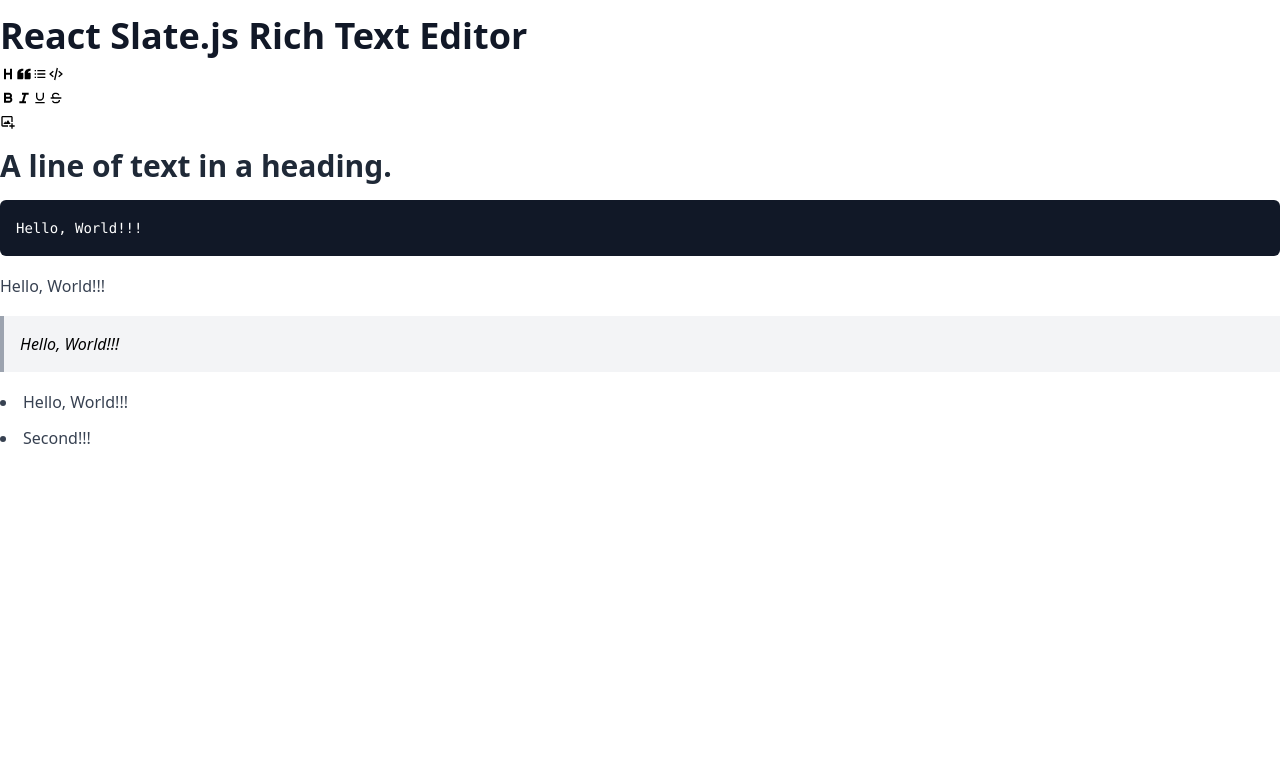
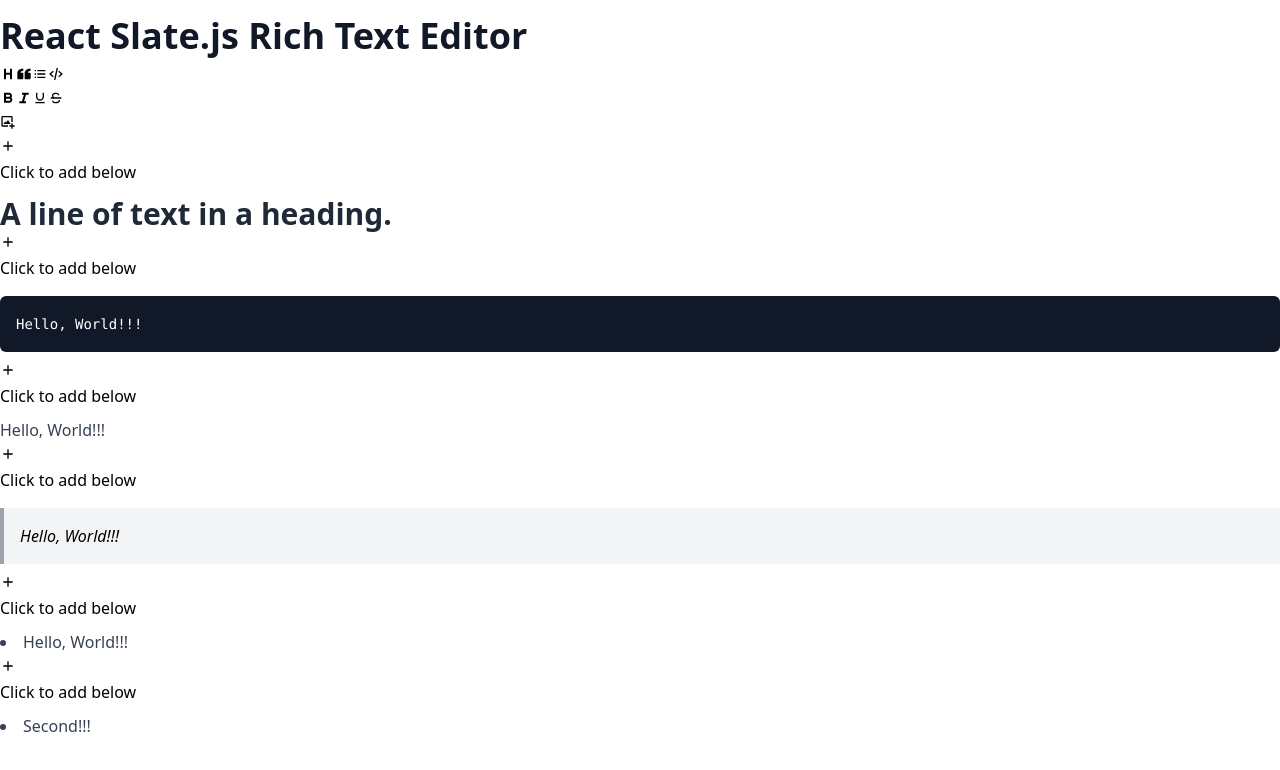
Before and after one commit to wtchrs/slatejs-example, a React (Vite) app: page / in a window 1280 px wide. Shown: the top 770 px of the page. Built offline with nearby package versions, Linux system fonts and the light colour scheme.

Commit message:
Add AddBelowButton in left side of each elements

```diff
--- a/src/Editor/EditorHandler.ts
+++ b/src/Editor/EditorHandler.ts
@@ -63,9 +63,23 @@
   if (selectedNodes.length > 0) {
     const texts = selectedNodes.map(([node]) => (node as SlateElement).children.map((n) => n.text).join())
     newCodeElement.children[0].text = texts.join('\n')
-    console.log(newCodeElement.children[0].text)
     Transforms.removeNodes(editor, {at: editor.selection as Range})
   }
 
   Transforms.insertNodes(editor, newCodeElement, {at: start})
 }
+
+export function handleBackspace(editor: CustomEditor, state: EditorState) {
+  const {selection} = editor
+  const {paragraph, code} = state
+
+  if (selection && Range.isCollapsed(selection)  && !paragraph && !code) {
+    const {offset, path} = selection.anchor
+    if (offset === 0 && path[1] === 0) {
+      Transforms.setNodes(editor, {type: CustomElementType.paragraph})
+      return
+    }
+  }
+
+  Transforms.delete(editor, {reverse: true, unit: 'character'})
+}
--- a/src/Editor/EditorHooks.ts
+++ b/src/Editor/EditorHooks.ts
@@ -2,7 +2,7 @@
 import {createEditor, Descendant, Editor, Element as SlateElement} from 'slate'
 import {withReact} from 'slate-react'
 import {withHistory} from 'slate-history'
-import {withCodeBlocks} from './plugin.ts'
+import {withCodeBlocks, withImages} from './plugin.ts'
 import {CustomElementType, Format} from './CustomTypes.ts'
 
 export type ElementState = {
@@ -49,7 +49,6 @@
 
 function getLeafState(editor: Editor) {
   const marks = Editor.marks(editor)
-  console.log(marks)
   return Object.values(Format)
     .reduce((acc, format) => {
       acc[format as Format] = Boolean(marks?.[format as Format])
@@ -58,7 +57,7 @@
 }
 
 export function useEditor() {
-  const [editor] = useState(() => withReact(withHistory(withCodeBlocks(createEditor()))))
+  const [editor] = useState(() => withReact(withHistory(withCodeBlocks(withImages(createEditor())))))
   const [state, setState] = useState<EditorState>(getInitialValue)
 
   const handleChange = useCallback((value: Descendant[]) => {
--- a/src/Editor/MyEditor.tsx
+++ b/src/Editor/MyEditor.tsx
@@ -1,11 +1,12 @@
 import {useMemo, useState} from 'react'
 import {Descendant} from 'slate'
 import {Editable, Slate} from 'slate-react'
-import renderElement from './renderElement.tsx'
+import renderEditorElement from './renderEditorElement.tsx'
 import renderLeaf from './renderLeaf.tsx'
 import Toolbar from './Toolbar'
 import {useEditor} from './EditorHooks'
-import AddImageDialog from './image/AddImageDialog.tsx'
+import AddImageDialog from './components/AddImageDialog.tsx'
+import {handleBackspace} from './EditorHandler.ts'
 
 const defaultEditorContent: Descendant[] = [
   {
@@ -51,10 +52,16 @@
       <div className="h-full flex flex-col">
         <Toolbar state={state} setDialogOpen={setDialogOpen}/>
 
-        <div className="p-5 flex-auto flex flex-col overflow-auto">
+        <div className="py-5 flex-auto flex flex-col overflow-auto">
           <Editable
             className="flex-auto focus:outline-none"
-            renderElement={renderElement}
+            onKeyDown={event => {
+              if (event.key === 'Backspace') {
+                event.preventDefault()
+                handleBackspace(editor, state)
+              }
+            }}
+            renderElement={renderEditorElement}
             renderLeaf={renderLeaf}
           />
         </div>
--- /dev/null
+++ b/src/Editor/components/AddBelowButton.tsx
@@ -0,0 +1,52 @@
+import {ReactNode, useCallback} from 'react'
+import {Editor, Element as SlateElement, Transforms} from 'slate'
+import {ReactEditor, useSlate} from 'slate-react'
+import {BiPlus} from 'react-icons/bi'
+
+type Props = {
+  children: ReactNode | ReactNode[]
+  element: SlateElement
+}
+
+const AddBelowButton = ({element, children}: Props) => {
+  const editor = useSlate()
+
+  const handleAddNewElement = useCallback(() => {
+    const path = ReactEditor.findPath(editor, element)
+    const insertPath = [path[path.length - 1] + 1]
+
+    console.log('editor.children:', editor.children)
+    console.log('element:', element)
+    console.log('path:', path)
+    console.log('insertPath:', insertPath)
+
+    Transforms.insertNodes(
+      editor,
+      {type: 'paragraph', children: [{text: ''}]},
+      {at: insertPath},
+    )
+
+    const cursorPoint = Editor.point(editor, insertPath)
+    Transforms.select(editor, {anchor: cursorPoint, focus: cursorPoint})
+  }, [editor, element])
+
+  return (
+    <div className="relative z-0 px-10 group/new-button">
+      <div className="group/tooltip">
+        <button
+          className="absolute left-1 top-2 hover:bg-gray-200 text-gray-400 px-2 py-1 rounded transition-opacity opacity-0 group-hover/new-button:opacity-100"
+          onClick={handleAddNewElement}
+        >
+          <BiPlus/>
+        </button>
+        <div
+          className="absolute z-10 left-1 top-9 py-1 px-2 bg-black text-white rounded transition-opacity opacity-0 hidden group-hover/tooltip:opacity-100 group-hover/tooltip:block">
+          Click to add below
+        </div>
+      </div>
+      {children}
+    </div>
+  )
+}
+
+export default AddBelowButton
--- a/src/Editor/image/EditorImageElement.tsx
+++ b/src/Editor/components/EditorImageElement.tsx
@@ -3,7 +3,7 @@
 import {ImageElement} from '../CustomTypes.ts'
 import {Transforms} from 'slate'
 
-const EditorImageElement = ({attributes, element}: RenderElementProps) => {
+const EditorImageElement = ({attributes, element, children}: RenderElementProps) => {
   const editor = useSlate()
 
   const handleDelete = useCallback(() => {
@@ -15,6 +15,7 @@
 
   return (
     <div {...attributes} className="relative">
+      <div contentEditable={false}>
         <img
           className="w-full h-auto loading-skeleton"
           src={imageElement.url}
@@ -26,6 +27,8 @@
         >
           Delete
         </button>
+        {children}
+      </div>
     </div>
   )
 }
--- a/src/Editor/plugin.ts
+++ b/src/Editor/plugin.ts
@@ -1,5 +1,5 @@
 import {CustomEditor} from './CustomTypes.ts'
-import {Editor, Element as SlateElement, Transforms} from 'slate'
+import {Editor, Element as SlateElement, Range, Transforms} from 'slate'
 
 export function withCodeBlocks(editor: CustomEditor) {
   const {insertBreak} = editor
@@ -19,3 +19,26 @@
 
   return editor
 }
+
+export function withImages(editor: CustomEditor) {
+  const {isVoid, insertBreak} = editor
+
+  editor.isVoid = element => {
+    return element.type === 'image' ? true : isVoid(element)
+  }
+
+  editor.insertBreak = () => {
+    const [match] = Editor.nodes(editor, {
+      match: n => SlateElement.isElement(n) && n.type === 'image',
+    })
+
+    if (match && editor.selection && Range.isCollapsed(editor.selection)) {
+      Transforms.insertNodes(editor, {type: 'paragraph', children: [{text: ''}]})
+      return
+    }
+
+    insertBreak()
+  }
+
+  return editor
+}
--- /dev/null
+++ b/src/Editor/renderEditorElement.tsx
@@ -0,0 +1,44 @@
+import {RenderElementProps} from 'slate-react'
+import {CustomElementType} from './CustomTypes.ts'
+import EditorImageElement from './components/EditorImageElement.tsx'
+import AddBelowButton from './components/AddBelowButton.tsx'
+import {useCallback} from 'react'
+
+const renderEditorElement = (props: RenderElementProps) => {
+  // eslint-disable-next-line react-hooks/rules-of-hooks
+  const renderElement = useCallback((props: RenderElementProps) => {
+    switch (props.element.type) {
+      case CustomElementType.heading:
+        return <h2 {...props.attributes}>{props.children}</h2>
+
+      case CustomElementType.code:
+        return (
+          <pre>
+            <code {...props.attributes}>
+              {props.children}
+            </code>
+          </pre>
+        )
+
+      case CustomElementType.quote:
+        return <blockquote {...props.attributes}>{props.children}</blockquote>
+
+      case CustomElementType.listItem:
+        return <li {...props.attributes}>{props.children}</li>
+
+      case CustomElementType.image:
+        return <EditorImageElement {...props}>{props.children}</EditorImageElement>
+
+      default:
+        return <p {...props.attributes}>{props.children}</p>
+    }
+  }, [])
+
+  return (
+    <AddBelowButton element={props.element}>
+      {renderElement(props)}
+    </AddBelowButton>
+  )
+}
+
+export default renderEditorElement
--- a/src/Editor/renderElement.tsx
+++ /dev/null
@@ -1,34 +0,0 @@
-import {RenderElementProps} from 'slate-react'
-import {CustomElementType} from './CustomTypes.ts'
-import EditorImageElement from './image/EditorImageElement.tsx'
-
-const renderElement = (props: RenderElementProps) => {
-  switch (props.element.type) {
-    case CustomElementType.heading:
-      return <h2 {...props.attributes}>{props.children}</h2>
-
-    case CustomElementType.code:
-      return (
-        <pre>
-          <code {...props.attributes}>
-            {props.children}
-          </code>
-        </pre>
-      )
-
-    case CustomElementType.quote:
-      return <blockquote {...props.attributes}>{props.children}</blockquote>
-
-    case CustomElementType.listItem:
-      return <li {...props.attributes}>{props.children}</li>
-
-    case CustomElementType.image: {
-      return <EditorImageElement {...props}>{props.children}</EditorImageElement>
-    }
-
-    default:
-      return <p {...props.attributes}>{props.children}</p>
-  }
-}
-
-export default renderElement
```
Also changed, not shown: src/Editor/components/AddImageDialog.tsx (renamed from src/Editor/image/AddImageDialog.tsx). Lines whose indentation alone changed are shown as unchanged.
